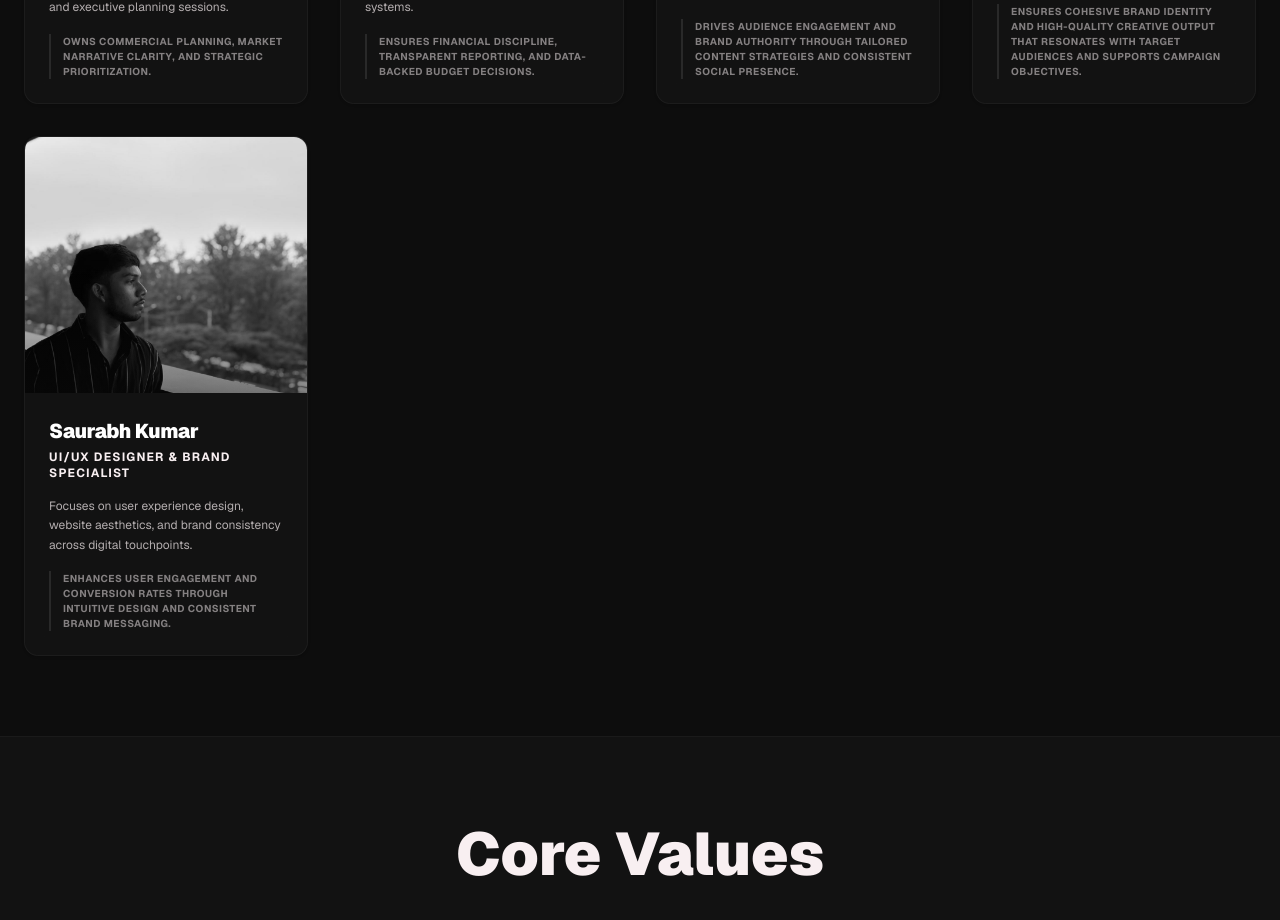
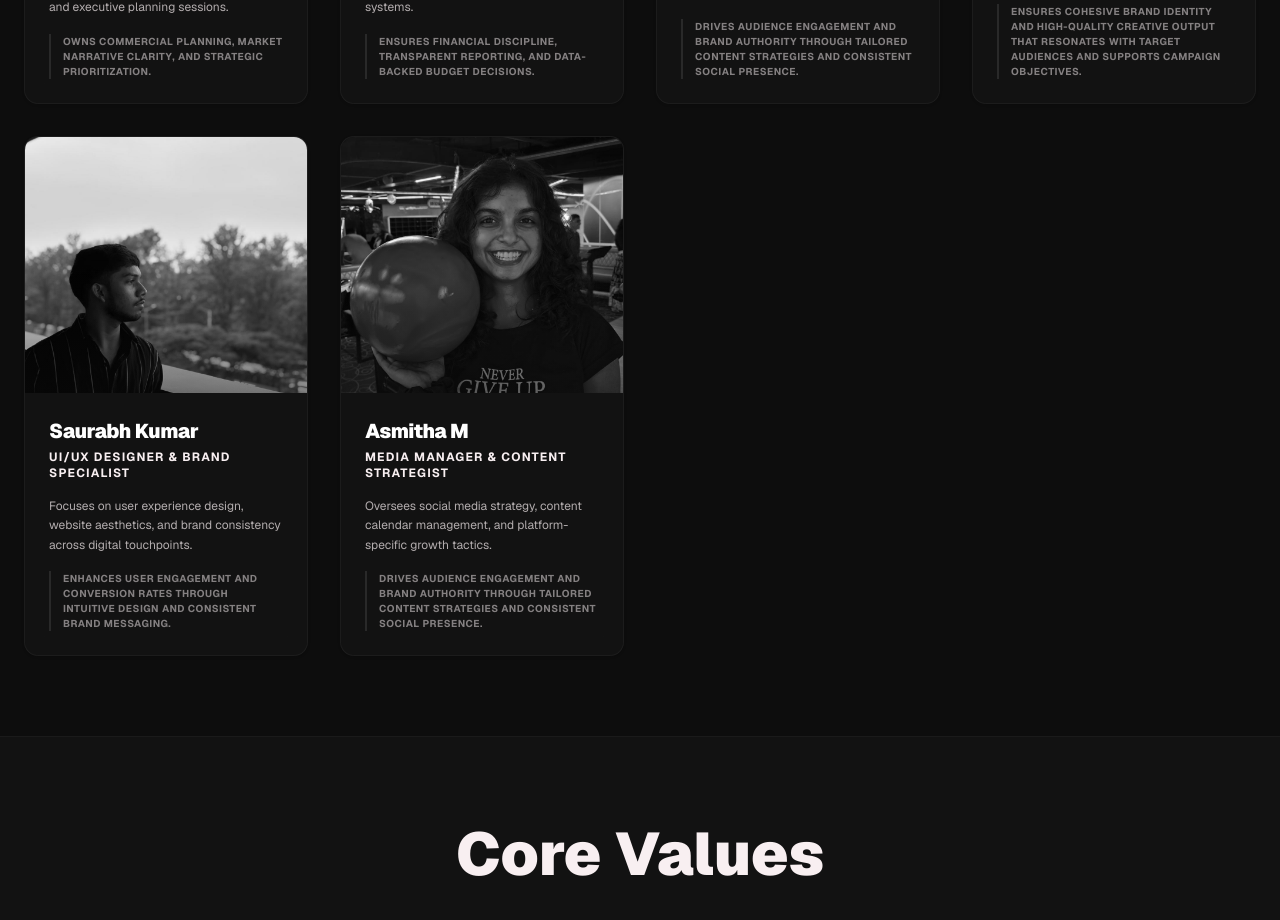
Before and after one commit to atulvjd/bergsnmarkl, a Next.js app: page /expertise in a window 1280 px wide. Shown: the part 1874-2794 px from the top of the page. Built offline with nearby package versions, Linux system fonts and the light colour scheme.

Commit message:
Updated Team Members

```diff
--- a/app/expertise/page.tsx
+++ b/app/expertise/page.tsx
@@ -65,6 +65,13 @@ const team = [
     bio: "Focuses on user experience design, website aesthetics, and brand consistency across digital touchpoints.",
     specialty: "Enhances user engagement and conversion rates through intuitive design and consistent brand messaging.",
     image: "/saurabh-kumar.jpg",
+  },
+  {
+    name: "Asmitha M",
+    role: "Media Manager & Content Strategist",
+    bio: "Oversees social media strategy, content calendar management, and platform-specific growth tactics.",
+    specialty: "Drives audience engagement and brand authority through tailored content strategies and consistent social presence.",
+    image: "/asmitha-m.jpg",
   },
 ]
 
```
Also changed, not shown: public/asmitha-m.jpg (added).
